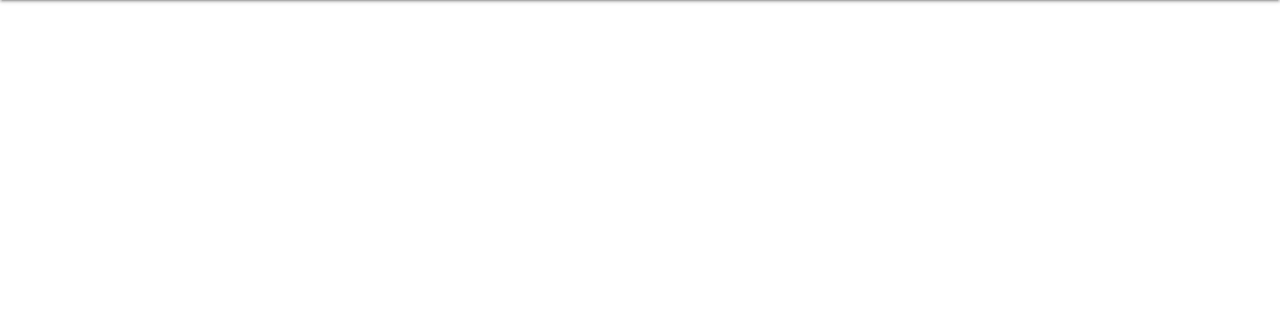
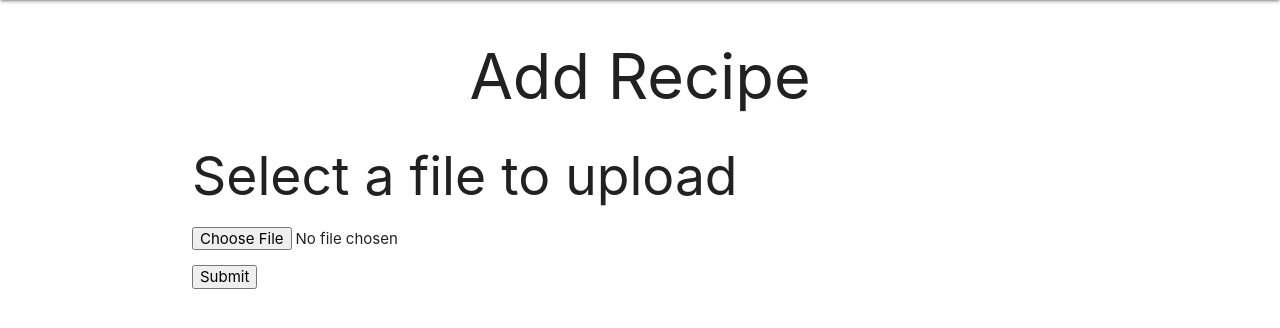
Before and after one commit to Code-Institute-Submissions/DPHamdev-duncans-Delights_MarRseub, a Flask app: page /add_recipe in a window 1280 px wide. Shown: the part 64-392 px from the top of the page. Run offline with Flask 2, Linux system fonts and the light colour scheme; some libraries are stand-ins or nearby versions.

Commit message:
Add image functionality

```diff
--- a/app.py
+++ b/app.py
@@ -4,15 +4,21 @@ from flask import (
     redirect, request, session, url_for)
 from flask_pymongo import PyMongo
 from bson.objectid import ObjectId
+# Upload import
+from werkzeug.utils import secure_filename
 if os.path.exists("env.py"):
     import env
 
+UPLOAD_FOLDER = 'static/uploads/'
 
 app = Flask(__name__)
 
 app.config["MONGO_DBNAME"] = os.environ.get("MONGO_DBNAME")
 app.config["MONGO_URI"] = os.environ.get("MONGO_URI")
 app.secret_key = os.environ.get("SECRET_KEY")
+# Upload authentication
+app.config['UPLOAD_FOLDER'] = UPLOAD_FOLDER
+app.config['MAX_CONTENT_LENGTH'] = 16 * 1024 * 1024
 
 mongo = PyMongo(app)
 
@@ -32,6 +38,7 @@ def recipes():
 def add_recipe():
     return render_template("addrecipe.html")
 
+
 @app.route("/starters")
 def starters():
     recipe = list(mongo.db.recipes.find())
@@ -49,6 +56,41 @@ def dessert():
     recipe = list(mongo.db.recipes.find())
     return render_template("desserts.html", recipes=recipe)
 
+# Image Upload
+
+ALLOWED_EXTENSIONS = set(['png', 'jpg', 'jpeg', 'gif'])
+
+def allowed_file(filename):
+	return '.' in filename and filename.rsplit('.', 1)[1].lower() in ALLOWED_EXTENSIONS
+
+@app.route('/')
+def upload_form():
+	return render_template('addrecipe.html')
+
+@app.route('/', methods=['POST'])
+def upload_image():
+	if 'file' not in request.files:
+		flash('No file part')
+		return redirect(request.url)
+	file = request.files['file']
+	if file.filename == '':
+		flash('No image selected for uploading')
+		return redirect('addrecipe.html')
+	if file and allowed_file(file.filename):
+		filename = secure_filename(file.filename)
+		file.save(os.path.join(app.config['UPLOAD_FOLDER'], filename))
+		#print('upload_image filename: ' + filename)
+		flash('Image successfully uploaded and displayed below')
+		return render_template('addrecipe.html', filename=filename)
+	else:
+		flash('Allowed image types are -> png, jpg, jpeg, gif')
+		return redirect('addrecipe.html')
+
+@app.route('/display/<filename>')
+def display_image(filename):
+	#print('display_image filename: ' + filename)
+	return redirect(url_for('static', filename='uploads/' + filename), code=301)
+
 
 if __name__ == "__main__":
     app.run(host=os.environ.get("IP"),
--- a/templates/addrecipe.html
+++ b/templates/addrecipe.html
@@ -1,7 +1,36 @@
 {% extends "base.html" %}
 {% block content %}
 
+    <h1 class="center-align">Add Recipe</h1>
+
     <div class="row">
+                <h2>Select a file to upload</h2>
+        <p>
+            {% with messages = get_flashed_messages() %}
+            {% if messages %}
+                <ul>
+                {% for message in messages %}
+                <li>{{ message }}</li>
+                {% endfor %}
+                </ul>
+            {% endif %}
+            {% endwith %}
+        </p>
+        {% if filename %}
+            <div>
+                <img src="{{ url_for('display_image', filename=filename) }}">
+            </div>
+        {% endif %}
+        <form method="post" action="/" enctype="multipart/form-data">
+            <dl>
+                <p>
+                    <input type="file" name="file" autocomplete="off" required>
+                </p>
+            </dl>
+            <p>
+                <input type="submit" value="Submit">
+            </p>
+        </form>
 
     </div>
 
--- a/templates/base.html
+++ b/templates/base.html
@@ -31,8 +31,8 @@
       <!-- mobile sidenav -->
 
           <ul id="mobile-demo" class="sidenav">
-              <li><a href="#!"><i class="material-icons">cloud</i>First Link With Icon</a></li>
-              <li><a href="#!">Second Link</a></li>
+            <li><a href="{{ url_for('recipes') }}">Recipes</a></li>
+            <li><a href="{{ url_for('add_recipe') }}">Add Recipe</a></li>
           </ul>
     </header>
 
```
Also changed, not shown: static/uploads/85196775_164876094954539_4385726427480195072_n-removebg-preview.png (added).
